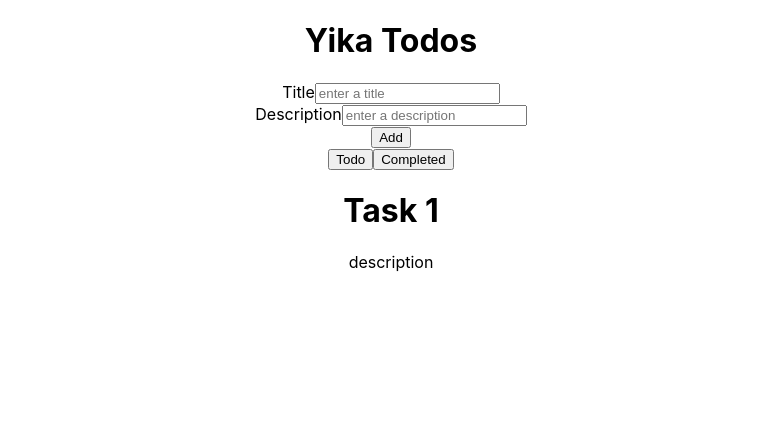
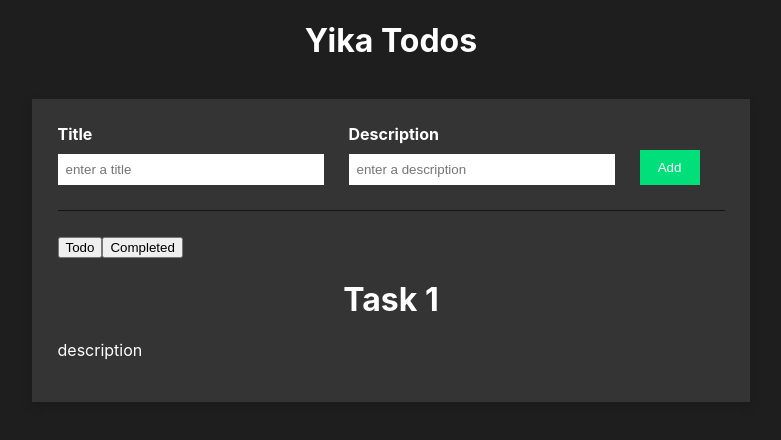
Before and after one commit to Ronaldyika/React_frontend_dev, a React (Create React App) app in the folder todolist/: page / in a window 1280 px wide. Shown: the top 440 px of the page, without its empty margins (249-1030 px from the left). Built offline with nearby package versions, Linux system fonts and the light colour scheme.

Commit message:
started the styling of the todo list

```diff
--- a/todolist/src/App.css
+++ b/todolist/src/App.css
@@ -1,38 +1,65 @@
-.App {
+body{
+
+  background-color: #1f1e1e;
+  color: white;
+  overflow: hidden;
+
+}
+h1{
   text-align: center;
 }
-
-.App-logo {
-  height: 40vmin;
-  pointer-events: none;
+.todo-wrapper{
+  background-color: #353434;
+  padding:2%;
+  width: fit-content;
+  margin-left: auto;
+  margin-right: auto;
+  margin-top: 3%;
+  max-height: 80vh;
+  overflow: auto;
+  box-shadow: 0px 5px 7px rgb(27 27 27);
+}
+.todo-input{
+  display: flex;
+  align-items: center;
+  justify-content: center;
+  border-bottom: 1px solid rgb(20, 20, 20);
+  padding-bottom: 25px;
+  margin-bottom: 25px;
 }
 
-@media (prefers-reduced-motion: no-preference) {
-  .App-logo {
-    animation: App-logo-spin infinite 20s linear;
-  }
+.todo-input-item{
+  display: flex;
+  flex-direction: column;
+  align-items: flex-start;
+  margin-right: 25px;
+}
+.todo-input-item label{
+  font-weight: bold;
+  margin-bottom: 10px;
 }
 
-.App-header {
-  background-color: #282c34;
-  min-height: 100vh;
-  display: flex;
-  flex-direction: column;
-  align-items: center;
-  justify-content: center;
-  font-size: calc(10px + 2vmin);
+.todo-input-item input{
+  padding: 8px;
+  border: none;
+  width: 250px;
+
+}
+.todo-input-item input:focus{
+  outline: 2px solid rgb(0,223,122);
+}
+.primaryBtn{
   color: white;
+  background-color:rgb(0,223,122) ;
+  border: none;
+  border-radius: 0%;
+  margin-top: 25px;
+  padding: 10px;
+  width: 60px;
+  cursor: pointer;
 }
 
-.App-link {
-  color: #61dafb;
+.primaryBtn:hover{
+  background-color: #346b2d;
+
 }
-
-@keyframes App-logo-spin {
-  from {
-    transform: rotate(0deg);
-  }
-  to {
-    transform: rotate(360deg);
-  }
-}
```
